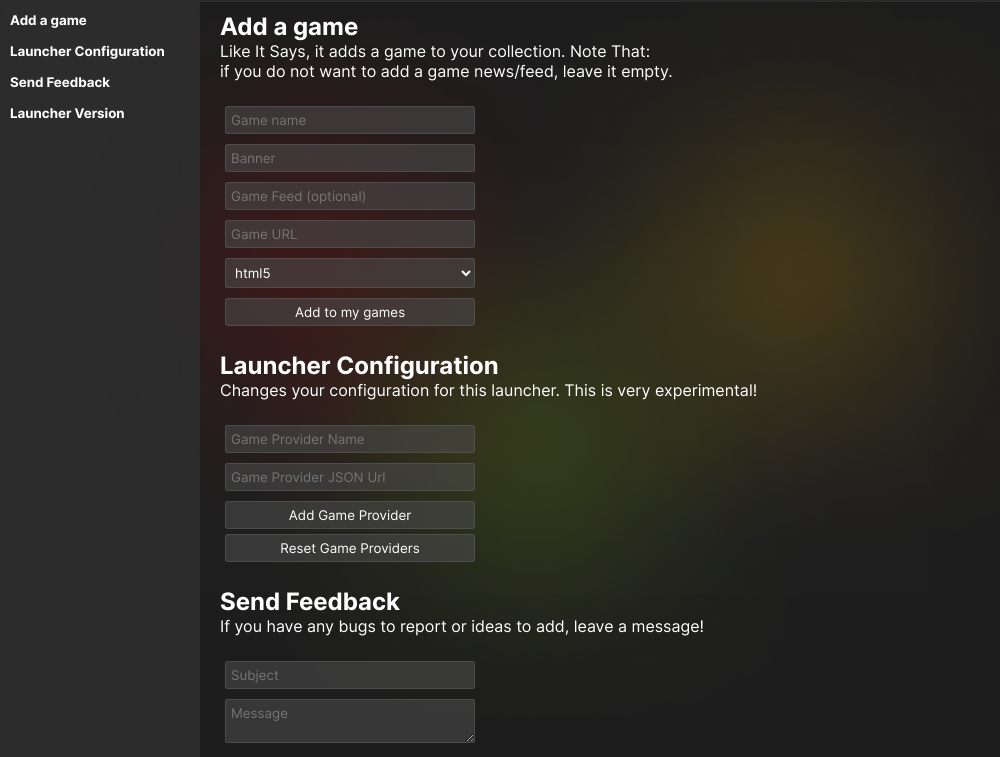
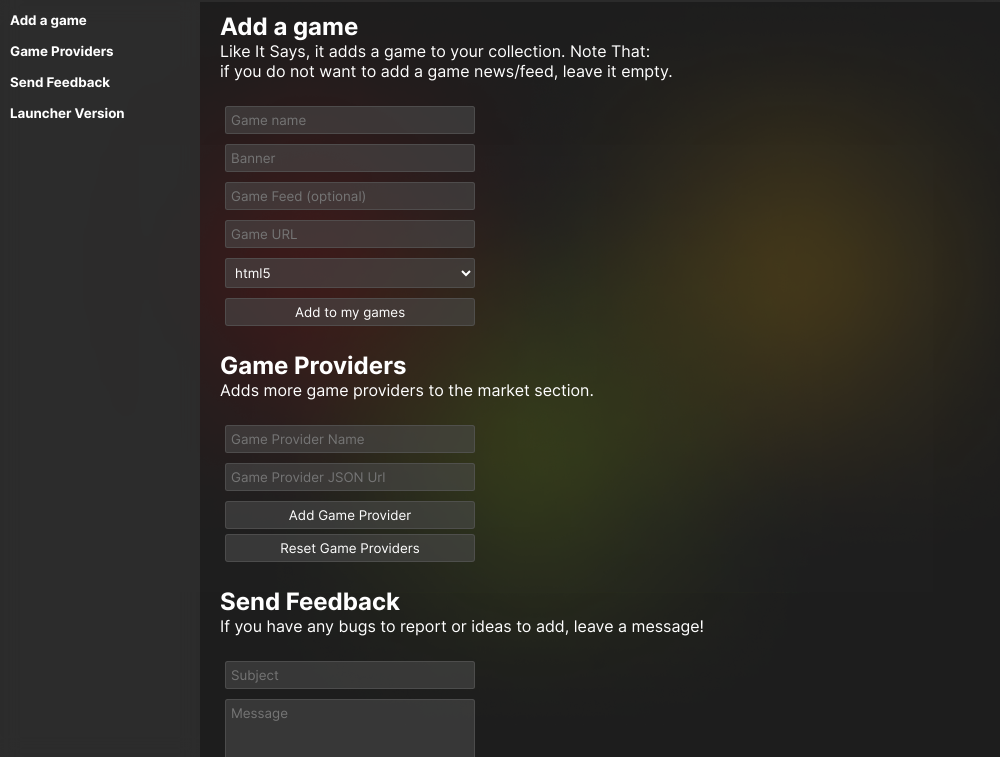
Before and after one commit to Bobuxstation/Coal-Launcher, an Electron app: page add.html in a window 1000 px wide. Shown: the part 43-800 px from the top of the page. Drawn offline with Linux system fonts and the light colour scheme; no server answers.

Commit message:
update electron version

```diff
--- a/add.html
+++ b/add.html
@@ -78,7 +78,7 @@
     <div class="sidebar">
       <div class="gamelist">
         <a href="#addgametitle"><button>Add a game</button></a>
-        <a href="#launcherconfigtitle"><button>Launcher Configuration</button></a>
+        <a href="#launcherconfigtitle"><button>Game Providers</button></a>
         <a href="#sendfeedbacktitle"><button>Send Feedback</button></a>
         <a href="#launchevertitle"><button>Launcher Version</button></a>
       </div>
@@ -102,9 +102,9 @@
         </select>
         <button onclick="add()" style="cursor: pointer;" id="addgame" class="button">Add to my games</button><br>
 
-        <h2 id="launcherconfigtitle">Launcher Configuration</h2>
+        <h2 id="launcherconfigtitle">Game Providers</h2>
         <p>
-          Changes your configuration for this launcher. This is very experimental!
+          Adds more game providers to the market section.
         </p><br>
         <input placeholder="Game Provider Name" id="gameprovidername" class="input"></input><br>
         <input placeholder="Game Provider JSON Url" id="gameprovider" class="input"></input><br>
@@ -119,7 +119,7 @@
         method="post" id="email_form">
 
         <input type="text" name="subject" placeholder="Subject" class="input" /><br>
-        <textarea name="text" placeholder="Message" class="textarea"></textarea><br>
+        <textarea name="text" placeholder="Message" class="textarea" style="height: 200px;"></textarea><br>
         <input type="hidden" name="access_token" value="v4olibghzwt6tl409ovonh5e" />
         <input type="hidden" name="success_url" value=".?message=Email+Successfully+Sent%21&isError=0" />
         <input type="hidden" name="error_url" value=".?message=Email+could+not+be+sent.&isError=1" />
```
Also changed, not shown: 1 other file.
